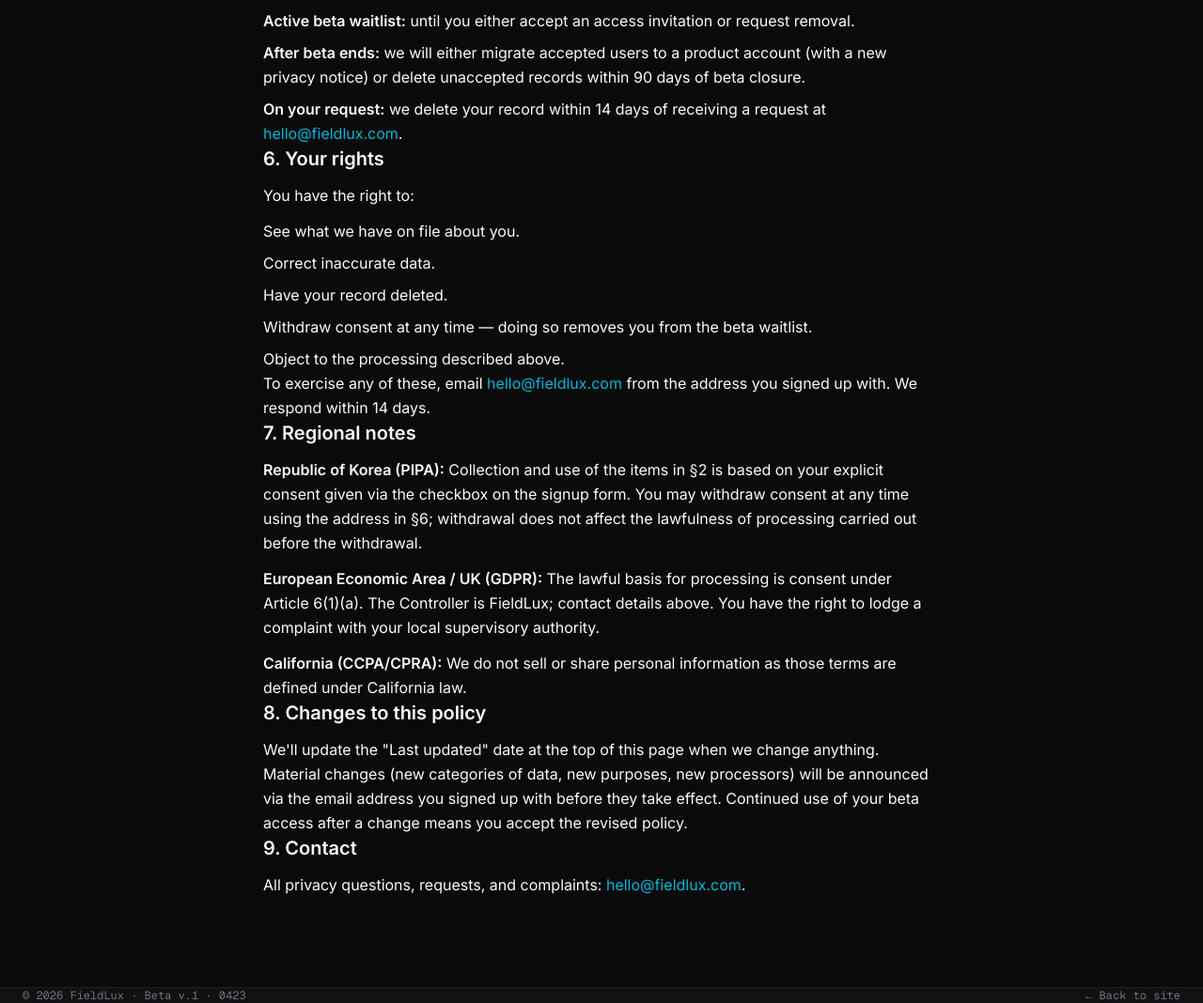
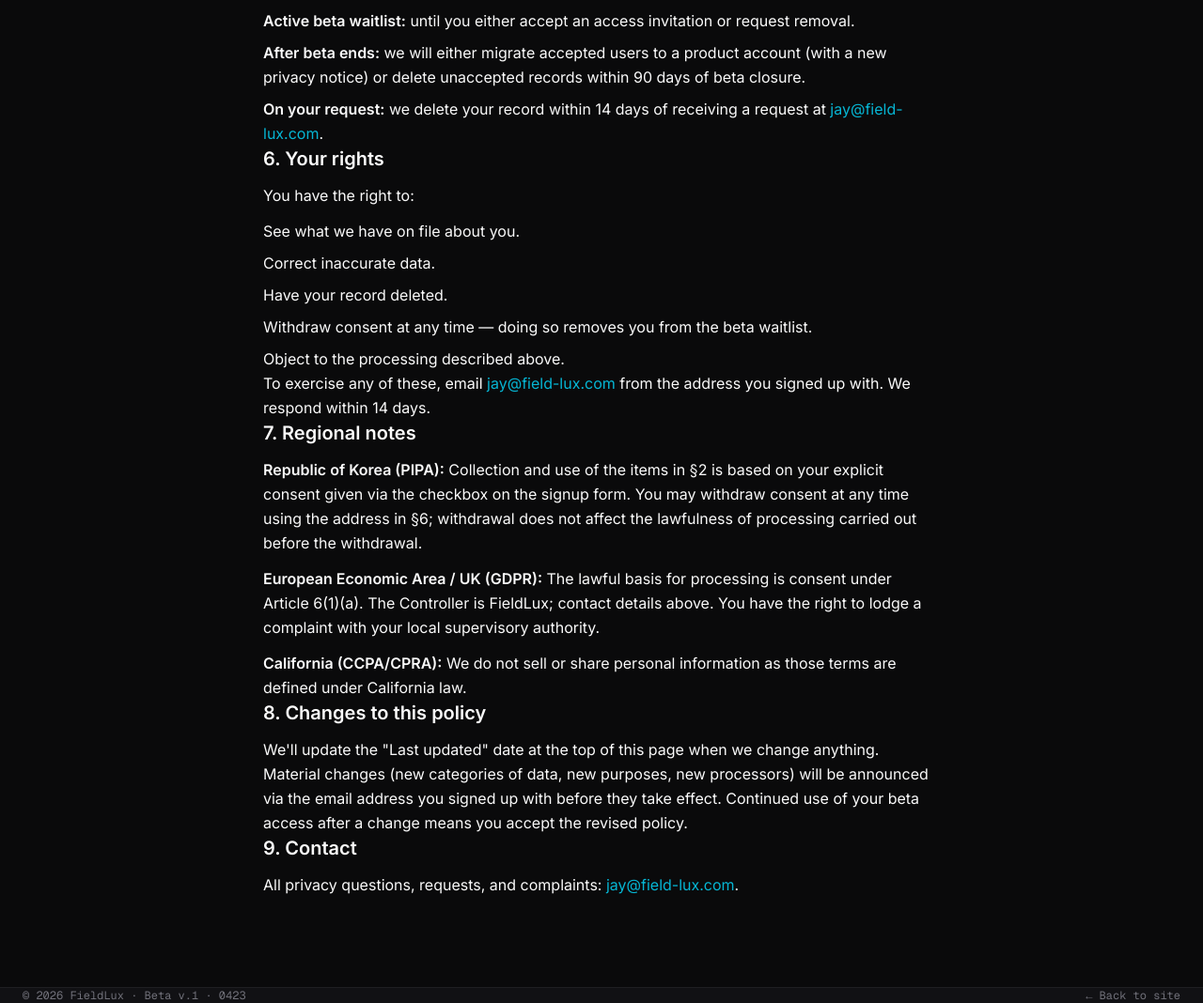
Before and after one commit to studiolb9410-wq/fieldlux-site, a website: page privacy.html in a window 1280 px wide. Shown: the part 1204-2272 px from the top of the page at 94% size. Drawn offline with nearby package versions, Linux system fonts and the light colour scheme.

Commit message:
Fix broken domain in privacy contact emails + canonical / og:url meta
Four contact addresses in privacy.html pointed at hello@fieldlux.com —
wrong on both axes: hello@ is not a mailbox we operate, and fieldlux.com
(no hyphen) is not our domain. Any data-subject rights request sent
there would bounce, which is a real GDPR / PIPA risk for a privacy page.
All four now point at jay@field-lux.com, the address already configured
on Resend for outbound mail and (pending Cloudflare Email Routing) for
inbound forwarding to the project Gmail.

Caught two sibling typos while grepping for the same mistake: the
<link rel="canonical"> and the og:url meta in index.html were also using
https://fieldlux.com/ instead of https://field-lux.com/. Search engines
were being told the canonical URL lives on a domain we don't own, which
could confuse indexing and break social-share link previews. Fixed both
to match the real site origin.

```diff
--- a/privacy.html
+++ b/privacy.html
@@ -40,7 +40,7 @@
                     FieldLux is a projection preflight tool operated from the Republic of Korea.
                     This page describes what we collect when you request beta access via the
                     signup form on the landing page. For questions about this policy, email
-                    <a href="mailto:hello@fieldlux.com" class="text-brand hover:underline">hello@fieldlux.com</a>.
+                    <a href="mailto:jay@field-lux.com" class="text-brand hover:underline">jay@field-lux.com</a>.
                 </p>
             </section>
 
@@ -95,7 +95,7 @@
                 <ul class="space-y-2 pl-5 list-disc marker:text-brand">
                     <li><span class="text-ink-50 font-semibold">Active beta waitlist:</span> until you either accept an access invitation or request removal.</li>
                     <li><span class="text-ink-50 font-semibold">After beta ends:</span> we will either migrate accepted users to a product account (with a new privacy notice) or delete unaccepted records within 90 days of beta closure.</li>
-                    <li><span class="text-ink-50 font-semibold">On your request:</span> we delete your record within 14 days of receiving a request at <a href="mailto:hello@fieldlux.com" class="text-brand hover:underline">hello@fieldlux.com</a>.</li>
+                    <li><span class="text-ink-50 font-semibold">On your request:</span> we delete your record within 14 days of receiving a request at <a href="mailto:jay@field-lux.com" class="text-brand hover:underline">jay@field-lux.com</a>.</li>
                 </ul>
             </section>
 
@@ -110,7 +110,7 @@
                     <li>Object to the processing described above.</li>
                 </ul>
                 <p class="mt-4">
-                    To exercise any of these, email <a href="mailto:hello@fieldlux.com" class="text-brand hover:underline">hello@fieldlux.com</a>
+                    To exercise any of these, email <a href="mailto:jay@field-lux.com" class="text-brand hover:underline">jay@field-lux.com</a>
                     from the address you signed up with. We respond within 14 days.
                 </p>
             </section>
@@ -137,7 +137,7 @@
                 <h2 class="text-xl font-semibold text-ink-50 mb-3">9. Contact</h2>
                 <p>
                     All privacy questions, requests, and complaints:
-                    <a href="mailto:hello@fieldlux.com" class="text-brand hover:underline">hello@fieldlux.com</a>.
+                    <a href="mailto:jay@field-lux.com" class="text-brand hover:underline">jay@field-lux.com</a>.
                 </p>
             </section>
 
```
Also changed, not shown: index.html (+2 -2 lines).
